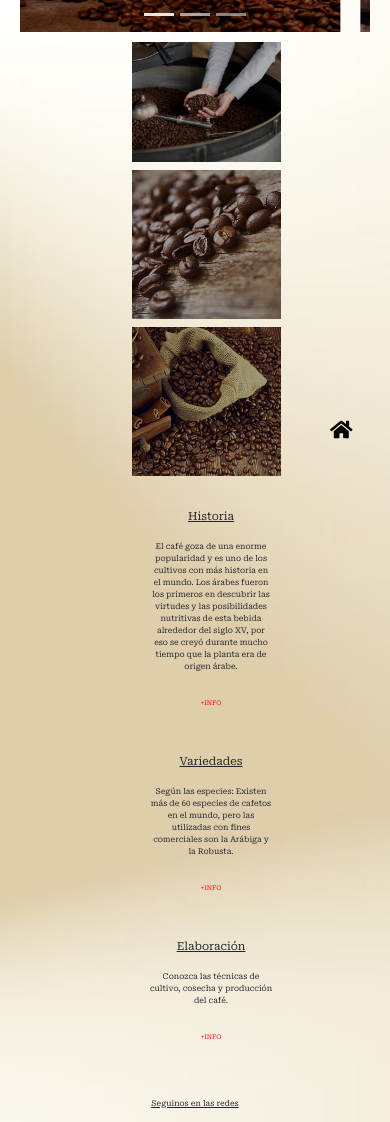
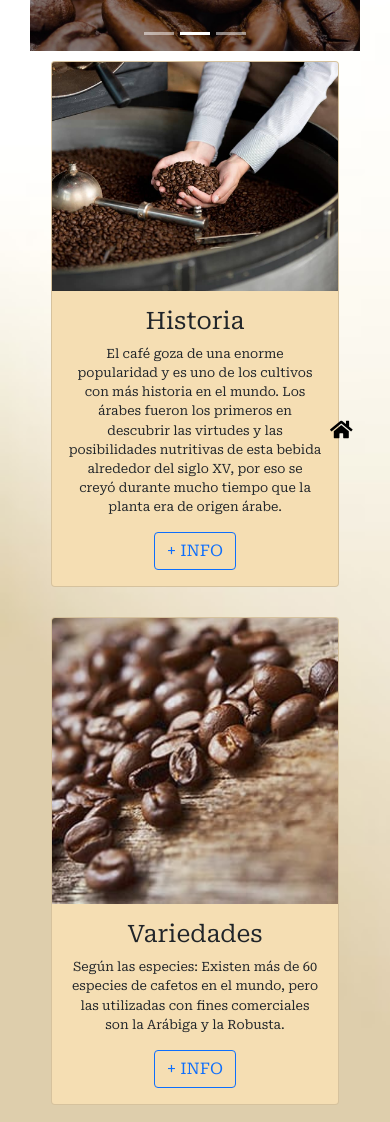
Before and after one commit to DamianLammenda/proyecto-coder-webcafe, a plain HTML site: page index.html in a window 390 px wide. Shown: the part 384-1506 px from the top of the page. Drawn offline with nearby package versions, Linux system fonts and the light colour scheme; files whose address does not match are found by name.

Commit message:
Agrenando bootstrap a index y a elaboracion

```diff
--- a/css/style.css
+++ b/css/style.css
@@ -16,43 +16,13 @@ body {
 
 
 /* Estilos a la navlist */
-.nav__list li  {
-    display: flex;
-    justify-content: space-between;
-    padding-bottom: 10px;
-    padding-top: 10px;
-    width: 200px;
-}
 
-.nav__list {
-    display: flex;
-    width: 100%;
-    padding-left: 20px;
-    justify-content: space-evenly;
-
-}
-.nav__menu {
-    display: flex;
-    align-items: center;
-}
-/* Enlaces de la navlist */
-.nav__list a {
-    font-size: 15px;
-    padding: 10px ;
-    text-decoration: none;
-}
 /* Logo principal */
 .logo {
     border-radius: 50%;
 }
-.navbar {
-    margin-bottom:  10px;
 
-}
-
-/* Estilos a la lista de imagenes y sus parrafos */
-
-
+/* Estilos para el carrusel */
 .carousel-item  img {
     object-fit:cover;
     height: 90vh;
@@ -68,63 +38,16 @@ body {
         padding: 20px;
 }
 
-
-.img__list {
-    display: flex;
-    flex-direction: row;
-    filter: brightness(70%);
+/* Estilos de las Cards */
+.card {
+    margin: 0% auto;
+    background-color: wheat;
+    margin-bottom: 30px;
+    text-align: center;
 
 }
 
-.img__1 {
-    /* border-radius: 15%; */
-    width: 33.3%;
-    padding-right: 10px;
 
-
-}
-.img__2 {
-    /* border-radius: 15%; */
-    width: 33.3%;
-    padding-right: 10px;
-}
-
-.img__3 {
-    /* border-radius: 15%; */
-    width: 33.3%;
-    padding-right: 10px;
-}
-
-.parrafos {
-    display: flex;
-    font-size: 12px;
-    width: 100%
-}
-
-.titulo {
-    font-size: 15px;
-    text-align: center;
-    text-decoration: underline;
-    padding-bottom: 10px;
-}
-
-.parrafo {
-    margin-top: 10px;
-    width: 100%;
-    justify-content: space-evenly;
-    text-align: center;
-    padding: 10px;
-}
-
-/* Enlaces que están debajo de los párrafos */
-.parrafos a {
-    text-decoration: none;
-    color: red;
-    cursor: pointer;
-    display: inline-block;
-    margin: 10px;
-    font-size: 12px;
-}
 /* Titulo de las redes sociales */
 .seguinos {
     margin-top: 20px;
@@ -466,14 +389,13 @@ h5 {
 
 .tituloE {
     text-align: center;
-    font-size: 3rem;
-    padding: 20px;
+    font-size: 5rem;
+    padding: 40px;
     text-decoration:underline;
 }
 .elab {
     max-width: 100%;
-    /* border-radius: 5%; */
-    padding-bottom: 20px;
+    margin-bottom: 50px;
 
 }
 .parrafoE {
@@ -482,7 +404,7 @@ h5 {
     padding-bottom: 20px;
 }
 .tituloE2 {
-    font-size: 2rem;
+    font-size: 4rem;
     text-align: center;
     padding: 30px;
 }
@@ -526,22 +448,6 @@ h5 {
 
 
 
-
-
-
-
-
-
-
-
-
-
-
-
-
-
-
-
 /* Comienzo de medias query's */
 
 /* Modelo Tablet */
@@ -557,69 +463,35 @@ h5 {
         padding: 30px;
       }
 
-
-    .nav__menu {
-        flex-direction: column;
+    .tituloPrincipal {
+        text-align: center;
+        font-size: 4rem;
+    }
 
 
+    .card-img-top {
+        max-height: 100%;
     }
 
-    .navbar {
-        margin-bottom:  10px;
+    .card-title {
+        font-size: 1.5rem;
+    }
+    .card-text {
+        font-size: 0.80rem;
+    }
+    /* .btn-primary {
+        font-size: 0.7rem;
+    }
+    .btn-primary:hover {
+        cursor: pointer;
+    } */
 
-    }
-    .nav__list a {
-        font-size: 0.75rem;
-    }
-    img.img__main {
-        width: 100%;
-        display: block;
-        margin: auto;
-    }
-    .tituloPrincipal {
-        text-align: center;
-        font-size: 3rem;
-    }
-    ul.img__list {
-        flex-direction: column;
-        align-items: center;
-        justify-content: center;
-    }
-    .img__1 {
-        padding-bottom: 0.5rem;
-        width: 50%;
+    /* boton */
 
-    }
-    .img__2 {
-        padding-bottom: 0.5rem;
-        width: 50%;
-    }
-    .img__3 {
-        padding-bottom: 0.5rem;
-        width: 50%;
-    }
-    .parrafos {
-        flex-direction: column;
-        font-size: 0.5rem;
-    }
-    .titulo {
-        font-size: 1rem;
-    }
-    a.parrafo__enlace1 {
-        font-size: 0.5rem;
-    }
-    a.parrafo__enlace2 {
-        font-size: 0.5rem;
-    }
-    a.parrafo__enlace3 {
-        font-size: 0.5rem;
-    }
 
-    .parrafo{
-        text-align: center;
-        width: 50%;
-        margin: auto;
-    }
+
+
+
     .seguinos {
         text-align: center;
         font-size: 0.5rem;
@@ -804,9 +676,7 @@ h5 {
       }
 
 
-    .nav__list li a {
-        font-size: 0.2rem;
-    }
+
     .logo {
         border-radius: 50%;
     }
@@ -814,53 +684,15 @@ h5 {
         width: 20px;
         height: 20px;
     }
-    .navbar-nav {
-        font-size: 0.5rem;
-    }
-    .navbar {
-        margin-bottom:  10px;
-
-    }
-
 
 
     img.img__main {
         width:100% ;
     }
     .tituloPrincipal {
-        font-size: 1rem;
+        font-size: 2.5rem;
     }
-    .img__1 {
-        padding-bottom: 0.5rem;
-        width: 50%;
 
-    }
-    .img__2 {
-        padding-bottom: 0.5rem;
-        width: 50%;
-
-    }
-    .img__3 {
-        padding-bottom: 0.5rem;
-        width: 50%;
-
-    }
-    .parrafos {
-        flex-direction: column;
-        font-size: 0.5rem;
-    }
-    .titulo {
-        font-size: 0.7rem;
-    }
-    a.parrafo__enlace1 {
-        font-size: 0.4rem;
-    }
-    a.parrafo__enlace2 {
-        font-size: 0.4rem;
-    }
-    a.parrafo__enlace3 {
-        font-size: 0.4rem;
-    }
     footer {
         font-size: 0.4rem;
         padding: 1rem;
--- a/index.html
+++ b/index.html
@@ -13,6 +13,8 @@
         <link rel="preconnect" href="https://fonts.googleapis.com">
         <link rel="preconnect" href="https://fonts.gstatic.com" crossorigin>
         <link href="https://fonts.googleapis.com/css2?family=Lobster+Two:ital,wght@1,700&display=swap" rel="stylesheet">
+        <!-- AOS -->
+        <link href="https://unpkg.com/aos@2.3.1/dist/aos.css" rel="stylesheet">
         <title>Home</title>
     </head>
     <body>
@@ -66,42 +68,47 @@
                   <span class="visually-hidden">Siguiente</span>
                 </button>
               </div>
+            <!-- Cards -->
+            <div class="row align-items-start">
+              <div class="col">
+                <div class="card" style="width: 18rem;"  data-aos="fade-right">
+                  <img src="./img/home1.jpg" class="card-img-top" alt="Home">
+                  <div class="card-body">
+                    <h5 class="card-title">Historia</h5>
+                    <p class="card-text">El café goza de una enorme popularidad y es uno de los cultivos con más historia en el mundo. Los árabes fueron los primeros en descubrir las virtudes y las posibilidades nutritivas de esta bebida alrededor del siglo XV, por eso se creyó durante mucho tiempo que la planta era de origen árabe. </p>
+                    <a href="https://es.wikipedia.org/wiki/Caf%C3%A9" target="blank_" type="button" class="btn btn-outline-primary">+ INFO</button></a>
+
+                  </div>
+                </div>
+              </div>
+              <div class="col">
+                <div class="card"  style="width: 18rem;"  data-aos="fade-right">
+                  <img src="./img/home2.jpg" class="card-img-top" alt="Home">
+                  <div class="card-body">
+                    <h5 class="card-title">Variedades</h5>
+                    <p class="card-text">Según las especies: Existen más de 60 especies de cafetos en el mundo, pero las utilizadas con fines comerciales son la Arábiga y la Robusta.</p>
+                    <a href="./pages/products.html" target="blank_"  type="button" class="btn btn-outline-primary">+ INFO </a>
+                  </div>
+                </div>
+              </div>
+              <div class="col">
+                <div class="card" style="width: 18rem;"  data-aos="fade-right">
+                  <img src="./img/home3.jpg" class="card-img-top" alt="Home">
+                  <div class="card-body">
+                    <h5 class="card-title">Elaboración</h5>
+                    <p class="card-text">Conozca las técnicas de cultivo, cosecha y producción del café.</p>
+                    <a href="./pages/elaboration.html" target="blank_" type="button" class="btn btn-outline-primary">+ INFO</a>
+                  </div>
+                </div>
+              </div>
+            </div>
 
 
-            <ul class="img__list"> <!-- Lista de imagenes -->
-                <img class="img__1" src="./img/home1.jpg" alt="home1">
-                <img class="img__2" src="./img/home2.jpg" alt="home2">
-                <img class="img__3" src="./img/home3.jpg" alt="home3">
-            </ul>
-            <div class="parrafos"> <!-- Párrafos colocados debajo de la lista de imagenes, cada párrafo contiene un enalce  -->
-                <div class="parrafo">
-                    <ul>
-                        <h3 class="titulo">Historia</h3>
-                        <p>
-                            El café goza de una enorme popularidad y es uno de los cultivos con más historia en el mundo. Los árabes fueron los primeros en descubrir las virtudes y las posibilidades nutritivas de esta bebida alrededor del siglo XV, por eso se creyó durante mucho tiempo que la planta era de origen árabe.
-                        </p>
-                        <a class="parrafo__enlace1" href="https://es.wikipedia.org/wiki/Caf%C3%A9" target="blank_">+INFO</a>
-                    </ul>
-                </div>
-                <div class="parrafo">
-                    <ul>
-                        <h3 class="titulo">Variedades</h3>
-                        <p>
-                            Según las especies: Existen más de 60 especies de cafetos en el mundo, pero las utilizadas con fines comerciales son la Arábiga y la Robusta.
-                        </p>
-                        <a class="parrafo__enlace2" href="./pages/products.html">+INFO</a>
-                    </ul>
-                </div>
-                <div class="parrafo">
-                    <ul>
-                        <h3 class="titulo">Elaboración</h3>
-                        <p>
-                            Conozca las técnicas de cultivo, cosecha y producción del café.
-                        </p>
-                        <a class="parrafo__enlace3" href="./pages/elaboration.html">+INFO</a>
-                    </ul>
-                </div>
-            </div>
+
+
+
+
+
             <div> <!-- Sección de redes -->
                 <h5 class="seguinos">Seguinos en las redes</h5>
             </div>
@@ -120,6 +127,12 @@
             © 2022 TODOS LOS DERECHOS RESERVADOS. Lammeda Damián
         </footer>
 
+        <!-- AOS JS -->
+        <script src="https://unpkg.com/aos@2.3.1/dist/aos.js"></script>
+        <script>
+          AOS.init();
+        </script>
+        <!-- Bootstrap JS -->
         <script src="https://cdn.jsdelivr.net/npm/bootstrap@5.1.3/dist/js/bootstrap.bundle.min.js" integrity="sha384-ka7Sk0Gln4gmtz2MlQnikT1wXgYsOg+OMhuP+IlRH9sENBO0LRn5q+8nbTov4+1p" crossorigin="anonymous"></script>
 
 
```
Also changed, not shown: pages/elaboration.html (+42 -6 lines), img/cosecha.jpg (added), img/cosecha1.jpg (added), img/elab.png, img/sec1.jpg (added), img/seleccion1.jpg (added), img/si1.jpg (added), img/tostado.jpg (added).
